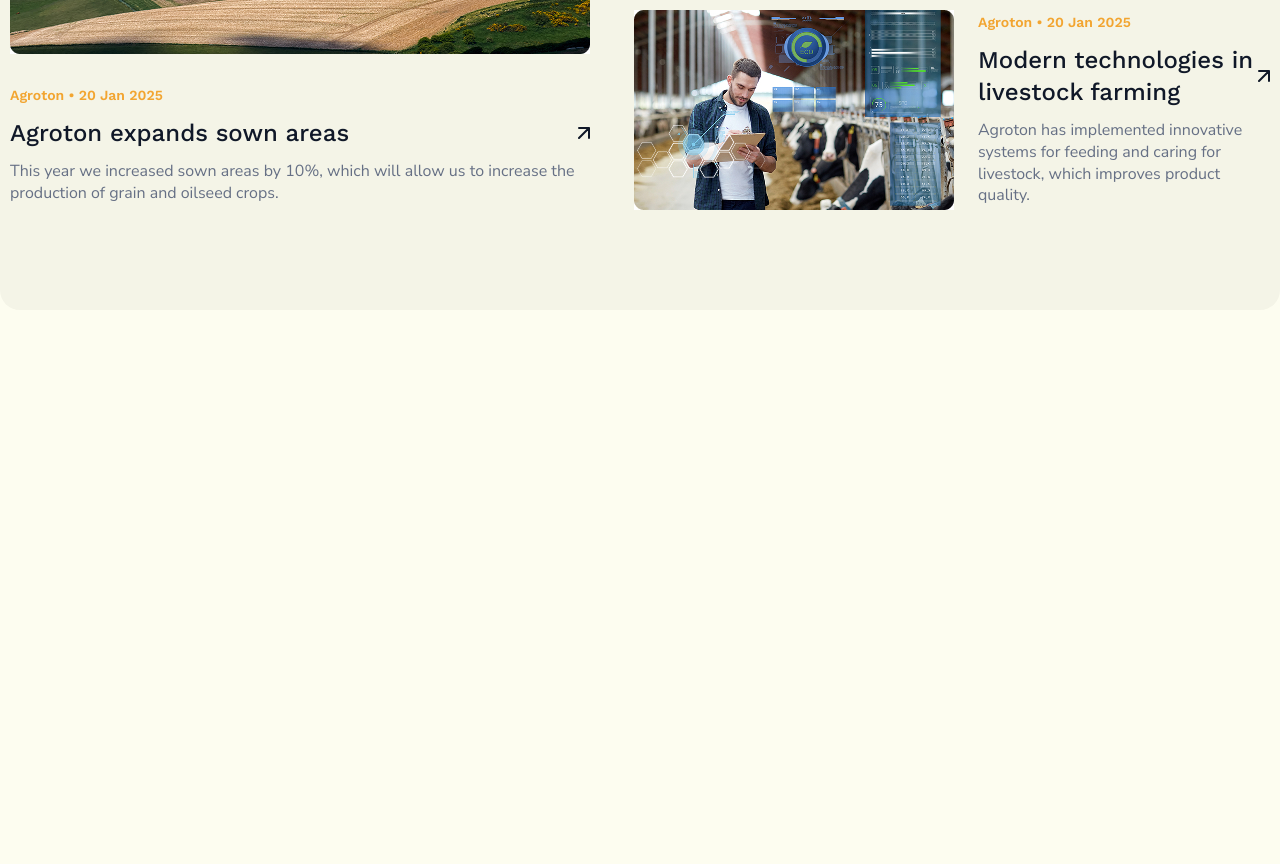
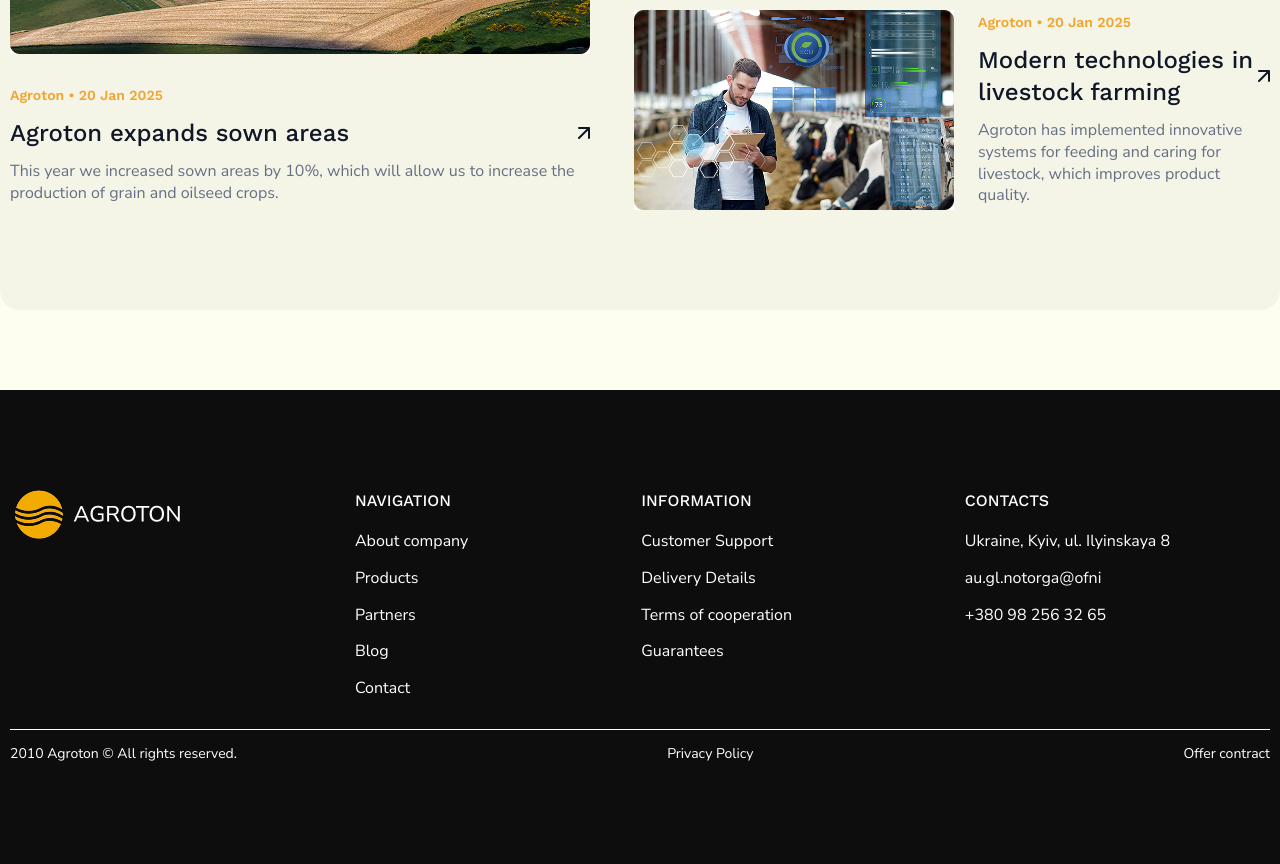
Before and after one commit to Aspix84/Agroton, a plain HTML site: page index.html in a window 1280 px wide. Shown: the part 5010-5874 px from the top of the page. Before the commit the page ends 5400 px from the top, so only its background shows below. Drawn offline with Linux system fonts and the light colour scheme.

Commit message:
finished layout

```diff
--- a/css/style.css
+++ b/css/style.css
@@ -633,3 +633,48 @@
 }
 
 /* BLOG END */
+
+/* FOOTER BEGIN */
+
+.footer{
+    background-color: #0E0D0D;
+    padding: 100px 0;
+    color:#fff;
+}
+
+.footer__top{
+    display: flex;
+    justify-content: space-between;
+    margin-bottom: 30px;
+    padding-right: 100px;
+}
+
+.footer__element-title{
+    font-family: 'WorkSans-Medium', sans-serif;
+    font-weight: 500;
+    text-transform: uppercase;
+    margin-bottom: 20px;
+
+}
+
+.footer__item + .footer__item{
+    padding-top: 15px;
+}
+
+.footer__bottom{
+    display: flex;
+    justify-content: space-between;
+    border-top: 1px solid #fff;
+    padding-top: 15px;
+    align-items: center;
+}
+
+.footer__bottom-item{
+    font-size: 14px;
+}
+
+.footer__item-address{
+    font-style: normal;
+}
+
+/* FOOTER END */
--- a/index.html
+++ b/index.html
@@ -302,8 +302,51 @@
       </div>
     </section>
 
+
   </main>
 
+  <footer class="footer">
+    <div class="container">
+      <div class="footer__top">
+        <a href="#" class="footer__logo">
+           <img src="images/footer-logo.png" alt="">
+        </a>
+        <div class="footer__element">
+          <p class="footer__element-title">Navigation</p>
+            <ul class="footer-list">
+              <li class="footer__item"><a href="#" class="footer__link">About company</a></li>
+              <li class="footer__item"><a href="#" class="footer__link">Products</a></li>
+              <li class="footer__item"><a href="#" class="footer__link">Partners</a></li>
+              <li class="footer__item"><a href="#" class="footer__link">Blog</a></li>
+              <li class="footer__item"><a href="#" class="footer__link">Contact</a></li>
+            </ul>
+        </div>
+        <div class="footer__element">
+          <p class="footer__element-title">Information</p>
+            <ul class="footer-list">
+              <li class="footer__item"><a href="#" class="footer__link">Customer Support</a></li>
+              <li class="footer__item"><a href="#" class="footer__link">Delivery Details</a></li>
+              <li class="footer__item"><a href="#" class="footer__link">Terms of cooperation</a></li>
+              <li class="footer__item"><a href="#" class="footer__link">Guarantees</a></li>
+            </ul>
+        </div>
+        <div class="footer__element">
+          <p class="footer__element-title">Contacts</p>
+            <ul class="footer-list">
+              <li class="footer__item"><address class="footer__item-address">Ukraine, Kyiv, ul. Ilyinskaya 8</address></li>
+              <li class="footer__item"><a href="mailto:au.gl.notorga@ofni" class="footer__link">au.gl.notorga@ofni </a></li>
+              <li class="footer__item"><a href="tel:+380982563265" class="footer__link">+380 98 256 32 65 </a></li>
+            </ul>
+        </div>
+      </div>
+      <ul class="footer__bottom">
+        <li class="footer__bottom-item"><p class="footer__copy">2010 Agroton © All rights reserved.</p></li>
+        <li class="footer__bottom-item"><a href="#">Privacy Policy</a></li>
+        <li class="footer__bottom-item"><a href="#">Offer contract</a></li>
+      </ul>
+
+    </div>
+  </footer>
   <script src="js/main.js"></script>
 </body>
 
```
Also changed, not shown: images/footer-logo.png (added).
